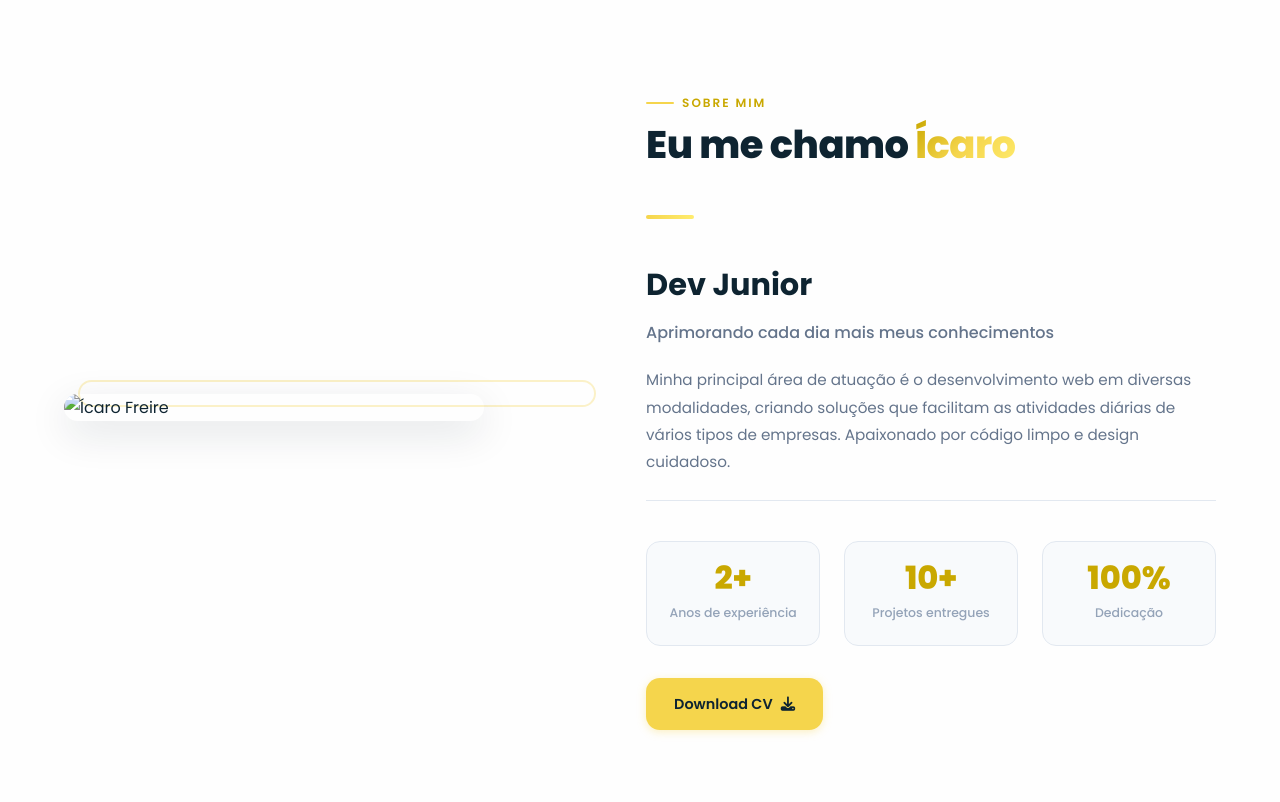
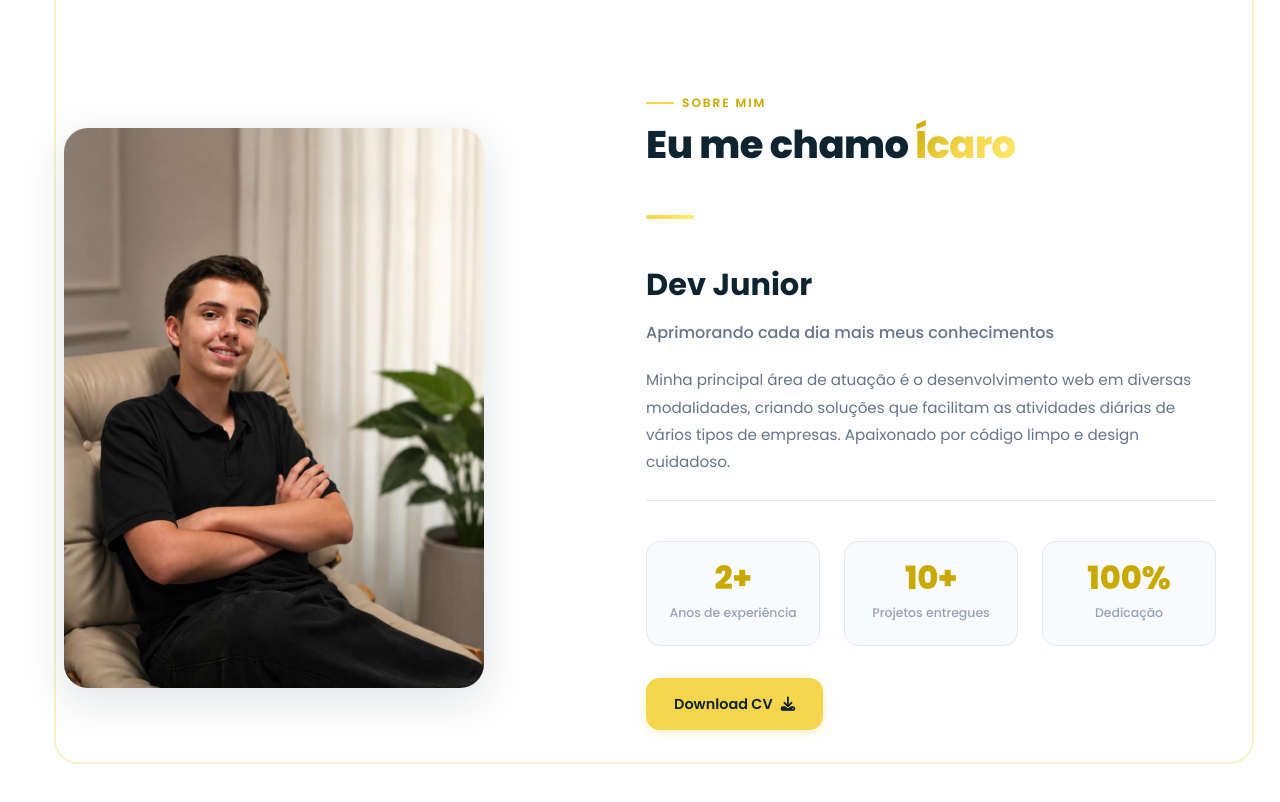
Before and after one commit to icarofreire40-create/portifolio-icaro1, a plain HTML site: page index.html in a window 1280 px wide. Shown: the part 900-1702 px from the top of the page. Drawn offline with Linux system fonts and the light colour scheme.

Commit message:
mudança de img

```diff
--- a/index.html
+++ b/index.html
@@ -100,7 +100,7 @@
 
       <!-- Photo -->
       <div class="home-img">
-        <img src="img/Piture-of-Ícaro.jpeg" alt="Ícaro Freire" width="600" height="600">
+        <img src="img/Picture-of-Ícaro.jpeg" alt="Ícaro Freire" width="600" height="600">
       </div>
 
     </div>
@@ -118,7 +118,7 @@
 
         <!-- Image -->
         <div class="about-img-wrap about-img">
-          <img src="#" alt="Ícaro Freire">
+          <img src="img/Picture-of-Ícaro.jpeg" alt="Ícaro Freire">
         </div>
 
         <!-- Text -->
--- a/styles.css
+++ b/styles.css
@@ -530,7 +530,11 @@
   gap:64px; align-items:center;
 }
 
-.about-img-wrap { position:relative; }
+.about-img-wrap img {
+  width:100%; max-width:420px;
+  border-radius:var(--radius-lg);
+  box-shadow:var(--shadow-lg);
+}
 
 .about-img-wrap img {
   width:100%; max-width:420px;
```
Also changed, not shown: img/Picture-of-Ícaro.jpeg (renamed from img/Piture-of-Ícaro.jpeg).
